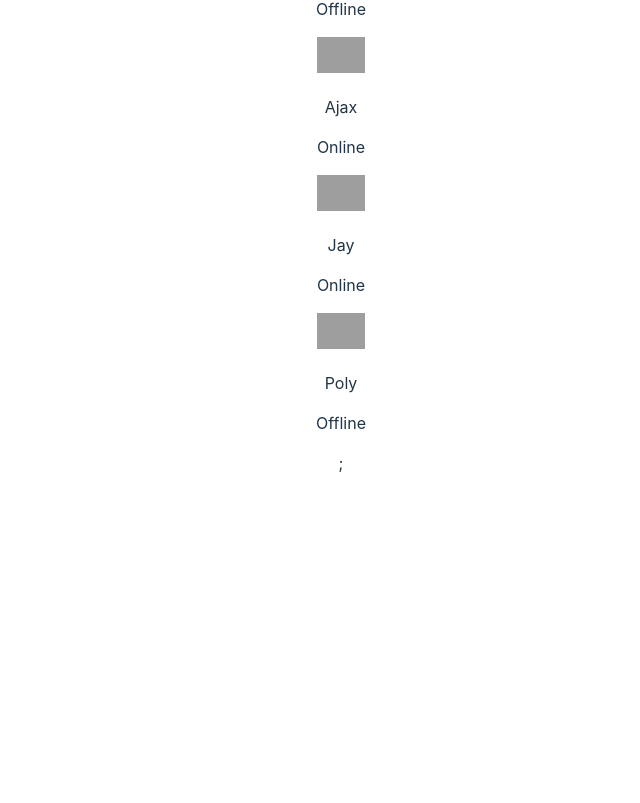
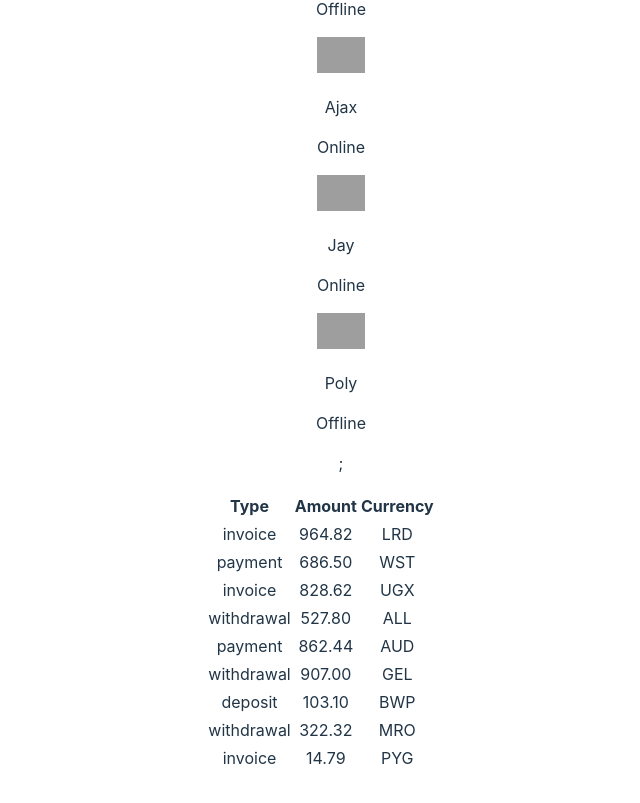
Before and after one commit to AlexBoyko5/-goit-react-hw-01, a React (Vite) app: page / in a window 1280 px wide. Shown: the part 519-1322 px from the top of the page, without its empty margins (319-959 px from the left). Before the commit the page ends 1042 px from the top, so only its background shows below. Built offline with nearby package versions, Linux system fonts and the light colour scheme; grey boxes are pictures that could not be loaded.

Commit message:
commit-3
Task #3 without CSS

```diff
--- a/src/App.jsx
+++ b/src/App.jsx
@@ -4,6 +4,8 @@
 import userData from './data/userData.json';
 import FriendList from './components/FriendList';
 import friends from './data/friends.json';
+import TransactionHistory from './components/TransactionHistory';
+import transactions from './data/transactions.json';
 
 const App = () => {
 	return (
@@ -16,7 +18,7 @@
 				stats={userData.stats}
 			/>
 			<FriendList friends={friends} />
-			{/* <TransactionHistory /> */}
+			<TransactionHistory items={transactions} />
 		</>
 	);
 };
--- a/src/components/TransactionHistory.jsx
+++ b/src/components/TransactionHistory.jsx
@@ -0,0 +1,24 @@
+const TransactionHistory = ({ items }) => {
+	return (
+		<table>
+			<thead>
+				<tr>
+					<th>Type</th>
+					<th>Amount</th>
+					<th>Currency</th>
+				</tr>
+			</thead>
+
+			<tbody>
+				{items.map(({ id, type, amount, currency }) => (
+					<tr key={id}>
+						<td>{type}</td>
+						<td>{amount}</td>
+						<td>{currency}</td>
+					</tr>
+				))}
+			</tbody>
+		</table>
+	);
+};
+export default TransactionHistory;
--- a/src/data/transactions.json
+++ b/src/data/transactions.json
@@ -0,0 +1,56 @@
+[
+	{
+		"id": "1e0700a2-5183-4291-85cc-2065a036a683",
+		"type": "invoice",
+		"amount": "964.82",
+		"currency": "LRD"
+	},
+	{
+		"id": "a30f821b-4d25-4ff0-abdd-e340b3f0dd2b",
+		"type": "payment",
+		"amount": "686.50",
+		"currency": "WST"
+	},
+	{
+		"id": "44dca67a-8e5a-4798-bf8e-b15efd4e1abd",
+		"type": "invoice",
+		"amount": "828.62",
+		"currency": "UGX"
+	},
+	{
+		"id": "ea8ed3dc-2b68-4a53-905a-53ecb0adef33",
+		"type": "withdrawal",
+		"amount": "527.80",
+		"currency": "ALL"
+	},
+	{
+		"id": "63ca02f9-d637-46b5-9237-f3b24425e029",
+		"type": "payment",
+		"amount": "862.44",
+		"currency": "AUD"
+	},
+	{
+		"id": "ed0263e8-59a5-4bf1-87e0-2bb88e53dc34",
+		"type": "withdrawal",
+		"amount": "907.00",
+		"currency": "GEL"
+	},
+	{
+		"id": "4eaab41b-b967-40ac-82ed-85fc66f646f1",
+		"type": "deposit",
+		"amount": "103.10",
+		"currency": "BWP"
+	},
+	{
+		"id": "9648a350-8469-42d5-8bf3-18090de5fe67",
+		"type": "withdrawal",
+		"amount": "322.32",
+		"currency": "MRO"
+	},
+	{
+		"id": "9c5c25fb-1a95-4b2f-8d1f-4c4426d677cc",
+		"type": "invoice",
+		"amount": "14.79",
+		"currency": "PYG"
+	}
+]
```
